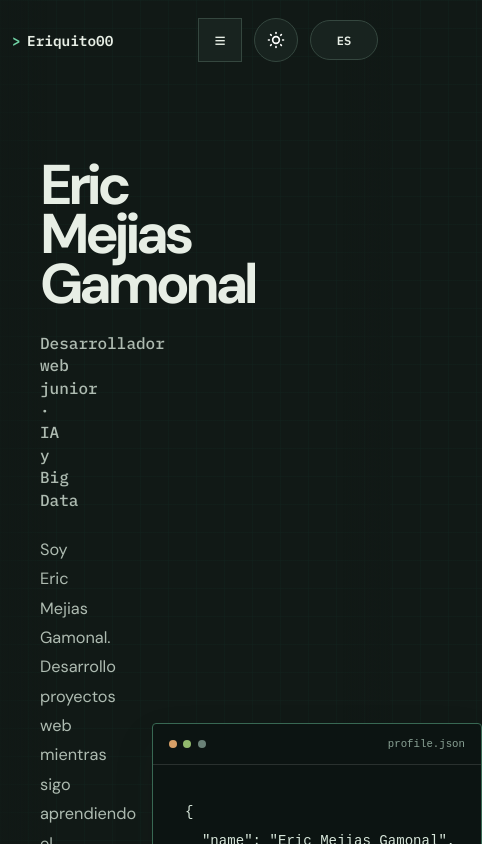
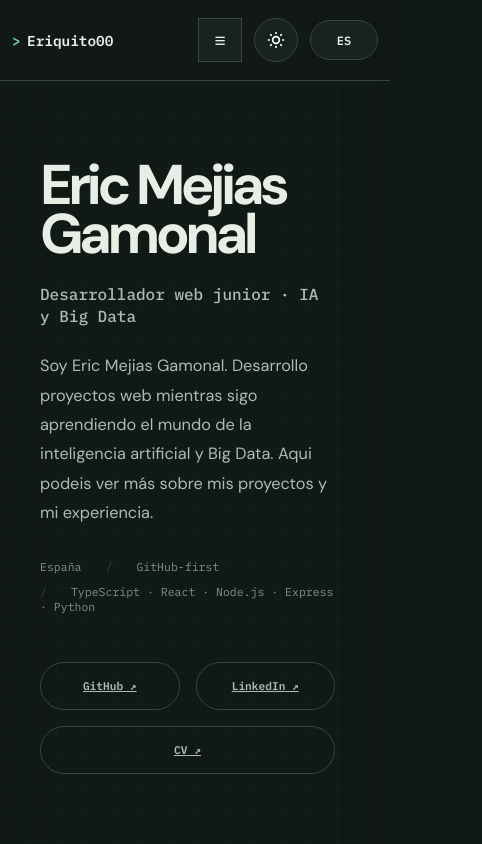
Before and after one commit to Eriquito00/eriquito00.github.io, a React (Vite) app: page / in a window 390 px wide. Shown: the top 844 px of the page, 482 px wide, since content can reach past the window. Built offline with nearby package versions, Linux system fonts and the light colour scheme.

Commit message:
hero and navigation fixed

```diff
--- a/src/components/Hero/Hero.css
+++ b/src/components/Hero/Hero.css
@@ -12,9 +12,15 @@
 }
 .hero-container {
   display: grid;
-  grid-template-columns: minmax(0, 1.1fr) minmax(330px, 0.9fr);
+  grid-template-columns: 1fr;
   gap: var(--s-8);
   align-items: center;
+}
+
+@media (min-width: 1025px) {
+  .hero-container {
+    grid-template-columns: minmax(0, 1.1fr) minmax(330px, 0.9fr);
+  }
 }
 .eyebrow,
 .contact-kicker {
--- a/src/components/Navigation/Navigation.css
+++ b/src/components/Navigation/Navigation.css
@@ -197,6 +197,11 @@
 
 /* Responsive */
 @media (max-width: 800px) {
+  .navbar {
+    background: color-mix(in srgb, var(--base) 94%, transparent);
+    border-color: var(--line);
+    backdrop-filter: blur(14px);
+  }
   .navbar-container,
   .main-content,
   .footer-container {
--- a/src/styles/responsive.css
+++ b/src/styles/responsive.css
@@ -20,9 +20,7 @@
   .hero-section {
     padding-top: 7rem;
   }
-  .hero-container,
   .contact-content {
-    grid-template-columns: 1fr;
     gap: var(--s-6);
   }
   .hero-name {
```
Also changed, not shown: src/components/Hero/Hero.tsx (line endings or trailing spaces).
